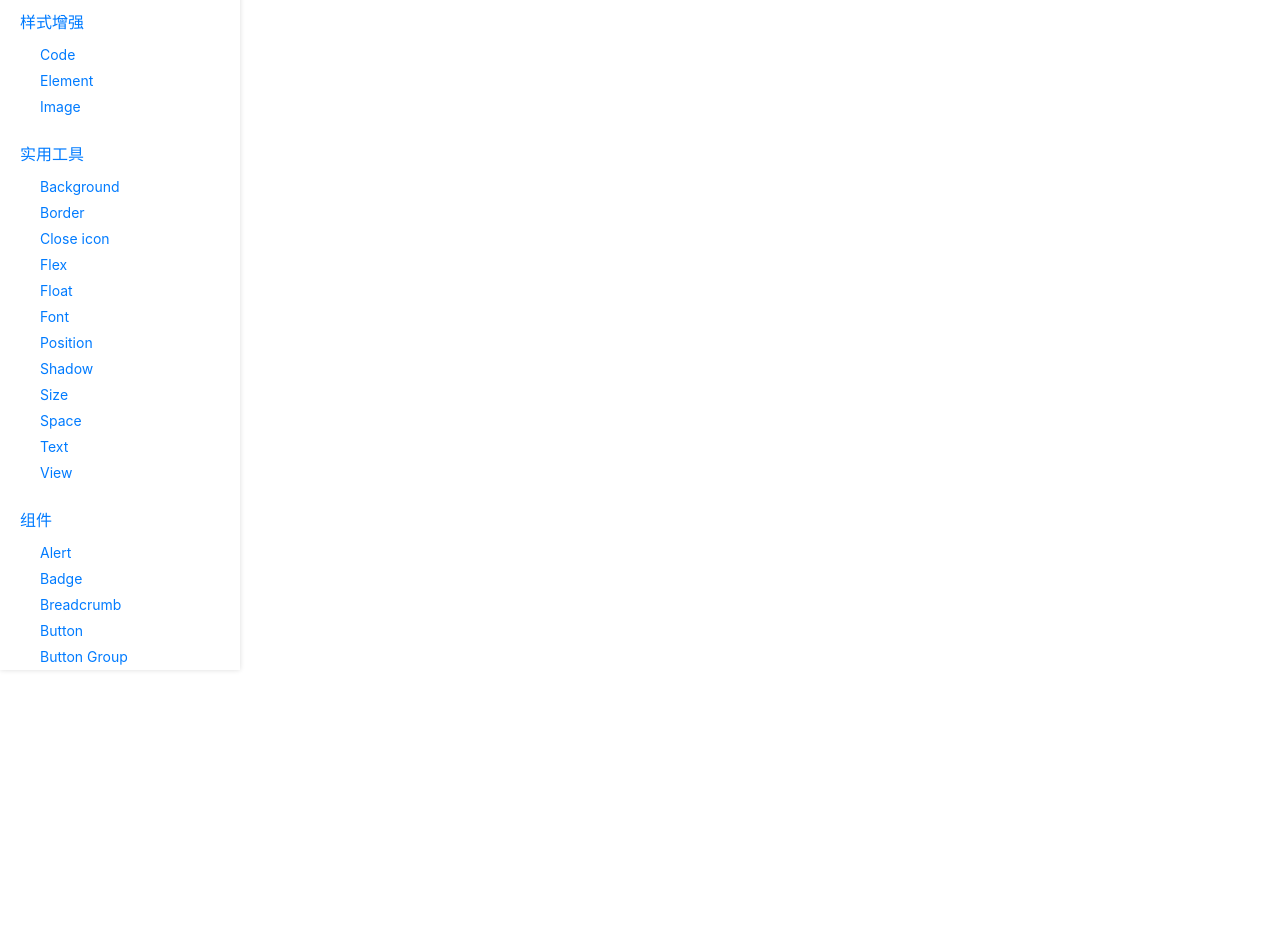
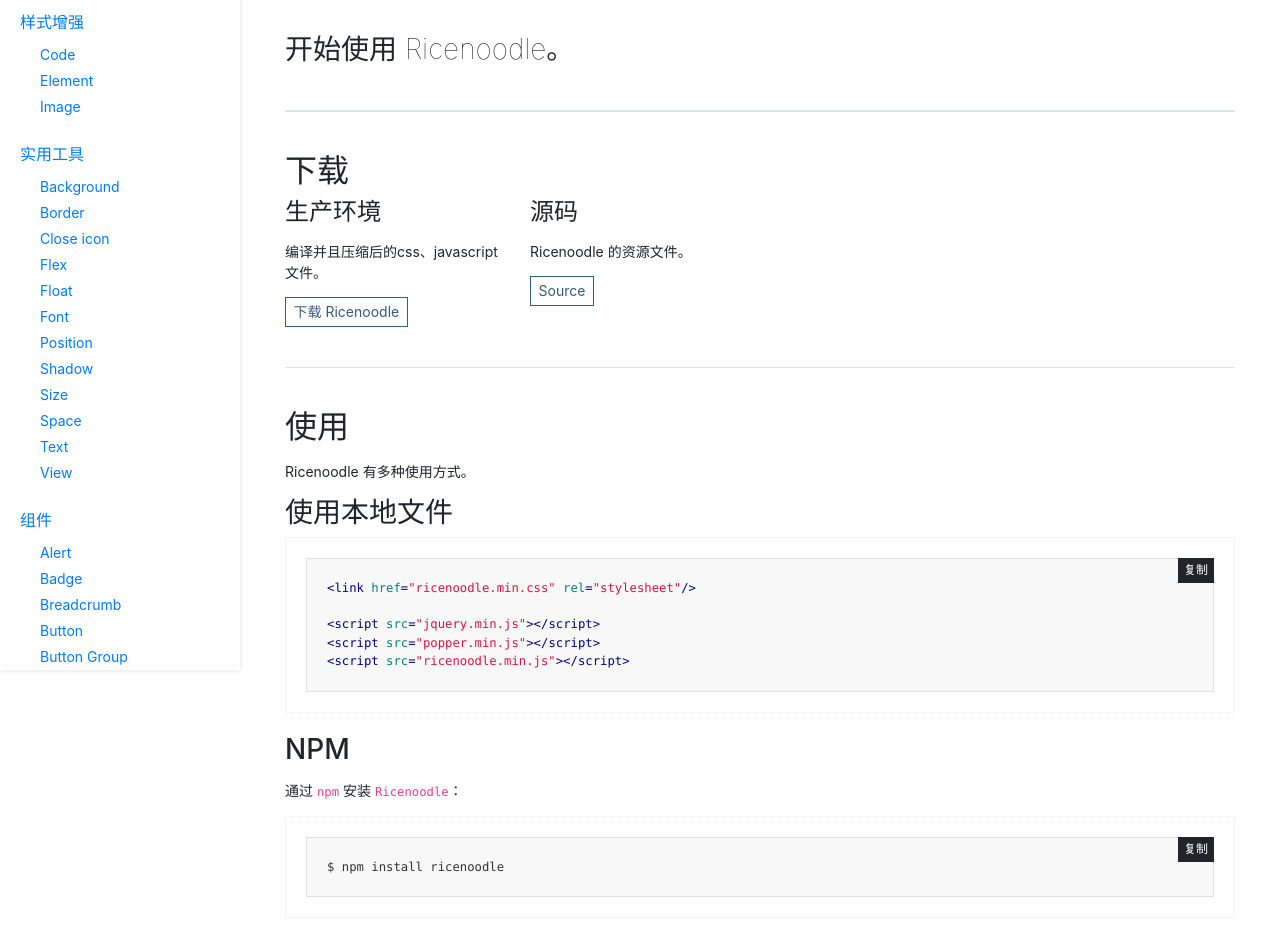
Before and after one commit to yayocn/yayocn-web, a React app: page /ricenoodle/start in a window 1280 px wide. Shown: the part 130-1066 px from the top of the page. Before the commit the page ends 800 px from the top, so only its background shows below. Built offline with nearby package versions, Linux system fonts and the light colour scheme.

Commit message:
start info

```diff
--- a/src/view/ricenoodle/introduce/index.js
+++ b/src/view/ricenoodle/introduce/index.js
@@ -1,13 +1,19 @@
 import React, { Component } from 'react';
 import PageWrapper from '../../component/PageWrapper';
+import Highlight from '../../component/Highlight';
+import classnames from 'classnames';
+import common from '../../../../public/scss/common.scss';
 
-export default class Index extends Component {
+export default class Improve extends Component {
   render () {
     return (
       <PageWrapper>
-        <div>
-          <h1>简介</h1>
-        </div>
+        <h1>简介 <code>Introduce</code></h1>
+        <p className="font-2x font-100">YY UI，是 YaYo 出于兴趣和以学习的目的而形成的一个前端响应式框架。</p>
+
+        <div className="divider divider-lg divider-bold"></div>
+
+
       </PageWrapper>
     );
   }
--- a/src/view/ricenoodle/start/index.js
+++ b/src/view/ricenoodle/start/index.js
@@ -1,12 +1,71 @@
 import React, { Component } from 'react';
 import PageWrapper from '../../component/PageWrapper';
+import Highlight from '../../component/Highlight';
+import classnames from 'classnames';
+import common from '../../../../public/scss/common.scss';
 
-export default class Index extends Component {
+export default class Improve extends Component {
   render () {
     return (
       <PageWrapper>
+        <h1>开始 <code>Getting start</code></h1>
+        <p className="font-2x font-100">
+          开始使用 Ricenoodle。
+        </p>
+
+        <div className="divider divider-lg divider-bold"></div>
+
+        <h2>下载</h2>
+        <div className="row">
+          <div className="col-lg-3 col-md-2 col-1">
+            <h4>生产环境</h4>
+            <p>编译并且压缩后的css、javascript文件。</p>
+            <a href="files/yyui-1.1.2.zip" className="btn btn-secondary-outline">下载 Ricenoodle</a>
+          </div>
+          <div className="col-lg-3 col-md-2 col-1">
+            <h4>源码</h4>
+            <p>Ricenoodle 的资源文件。</p>
+            <a href="files/yyui-1.1.2.zip" className="btn btn-secondary-outline">Source</a>
+          </div>
+        </div>
+
+        <div className="divider divider-lg"></div>
+
+        <h2>使用</h2>
+        <p>Ricenoodle 有多种使用方式。</p>
+
+        <h3>使用本地文件</h3>
         <div>
-          <h1>开始</h1>
+          <div className="row">
+            <div className="col-12">
+              <div className={classnames(common['feature-example'])}>
+                <div className={classnames('mt-0', common['example-code'])}>
+                  <Highlight>
+                    &lt;link href="ricenoodle.min.css" rel="stylesheet"/&gt;<br/><br/>
+                    &lt;script src="jquery.min.js"&gt;&lt;/script&gt;<br/>
+                    &lt;script src="popper.min.js"&gt;&lt;/script&gt;<br/>
+                    &lt;script src="ricenoodle.min.js"&gt;&lt;/script&gt;
+                  </Highlight>
+                </div>
+              </div>
+            </div>
+          </div>
+        </div>
+
+        <h3 className="mt-20">NPM</h3>
+        <p>通过 <code>npm</code> 安装 <code>Ricenoodle</code>：</p>
+        <div>
+          <div className="row">
+            <div className="col-12">
+              <div className={classnames(common['feature-example'])}>
+                <div className={classnames('mt-0', common['example-code'])}>
+                  <Highlight>
+                    $ npm install ricenoodle
+                  </Highlight>
+                </div>
+              </div>
+            </div>
+          </div>
         </div>
       </PageWrapper>
     );
```
